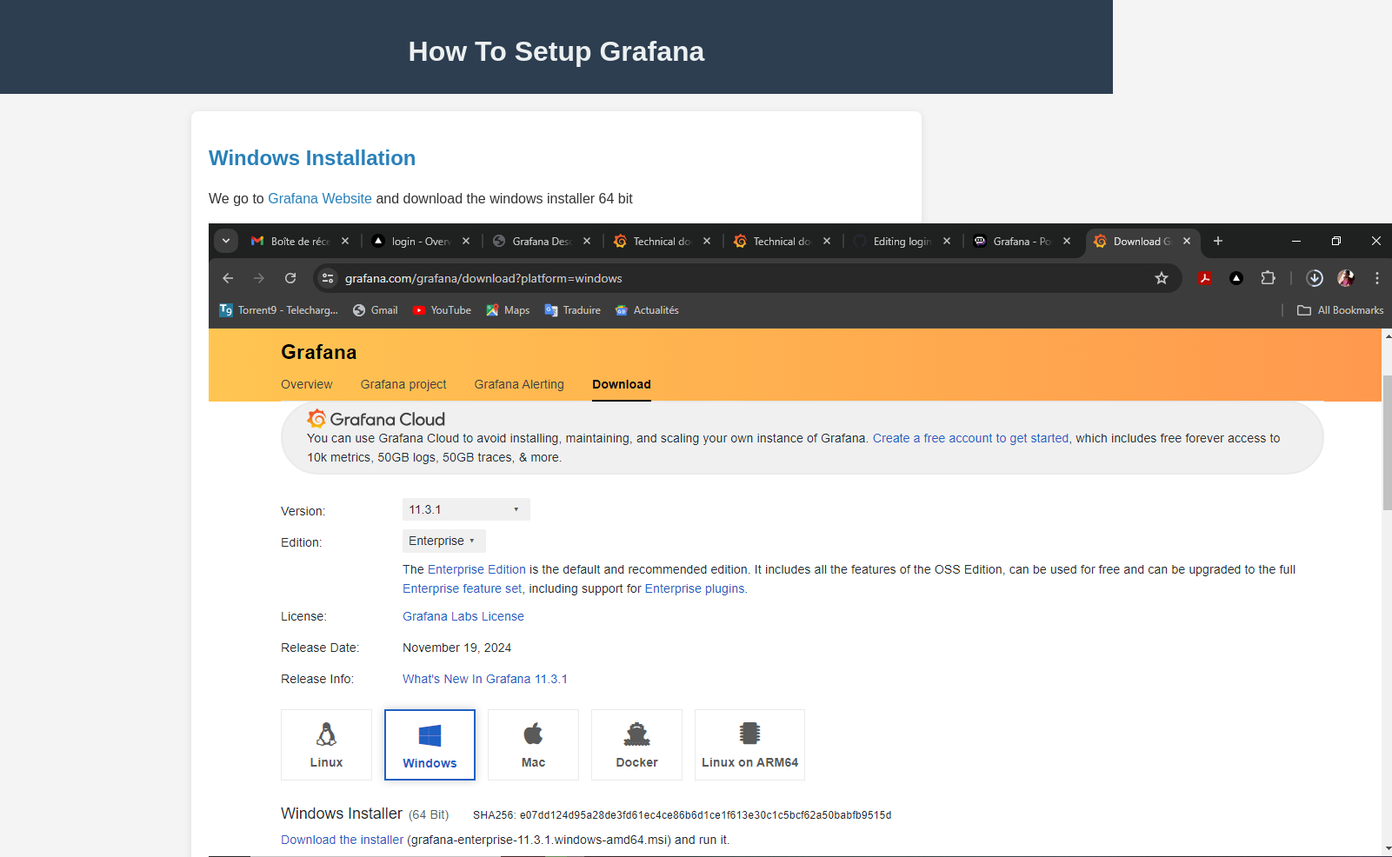
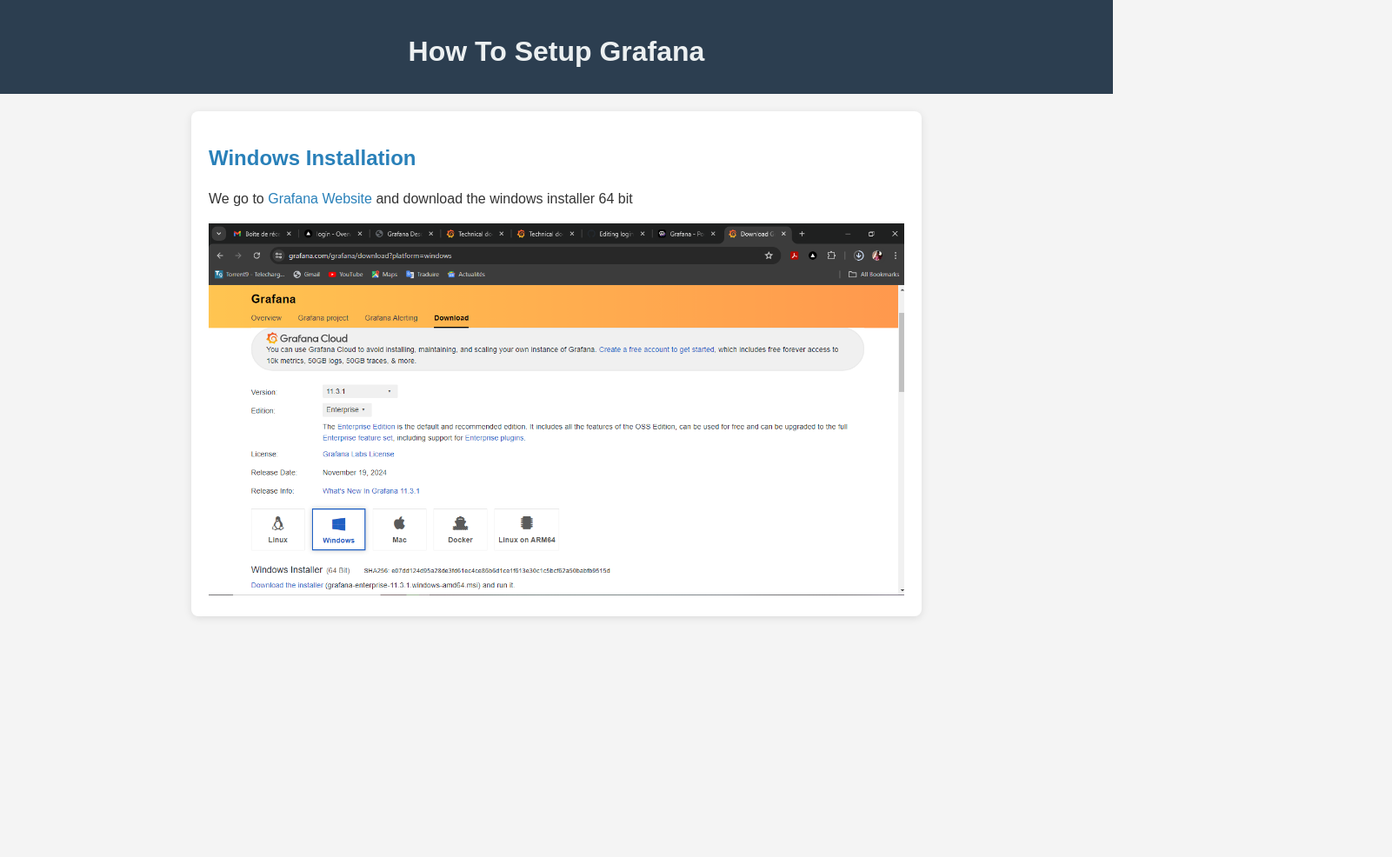
Before and after one commit to EbongueMaxwell/Grafana, a plain HTML site: page SetupGrafana.html in a window 1280 px wide. Shown: the top 986 px of the page at 87% size, 1601 px wide, since content can reach past the window. After the commit the page ends 800 px from the top, so only its background shows below. Drawn offline with Linux system fonts and the light colour scheme.

Commit message:
style.css

```diff
--- a/style.css
+++ b/style.css
@@ -51,6 +51,12 @@ body {
         a:hover {
             text-decoration: underline;
         }
+img{
+            width:100%;
+            height:auto;
+            max-width:100%;
+            object-fit:cover;
+}
 h3{
   font-family: Calibri;
   font-size: 25pt;
```
